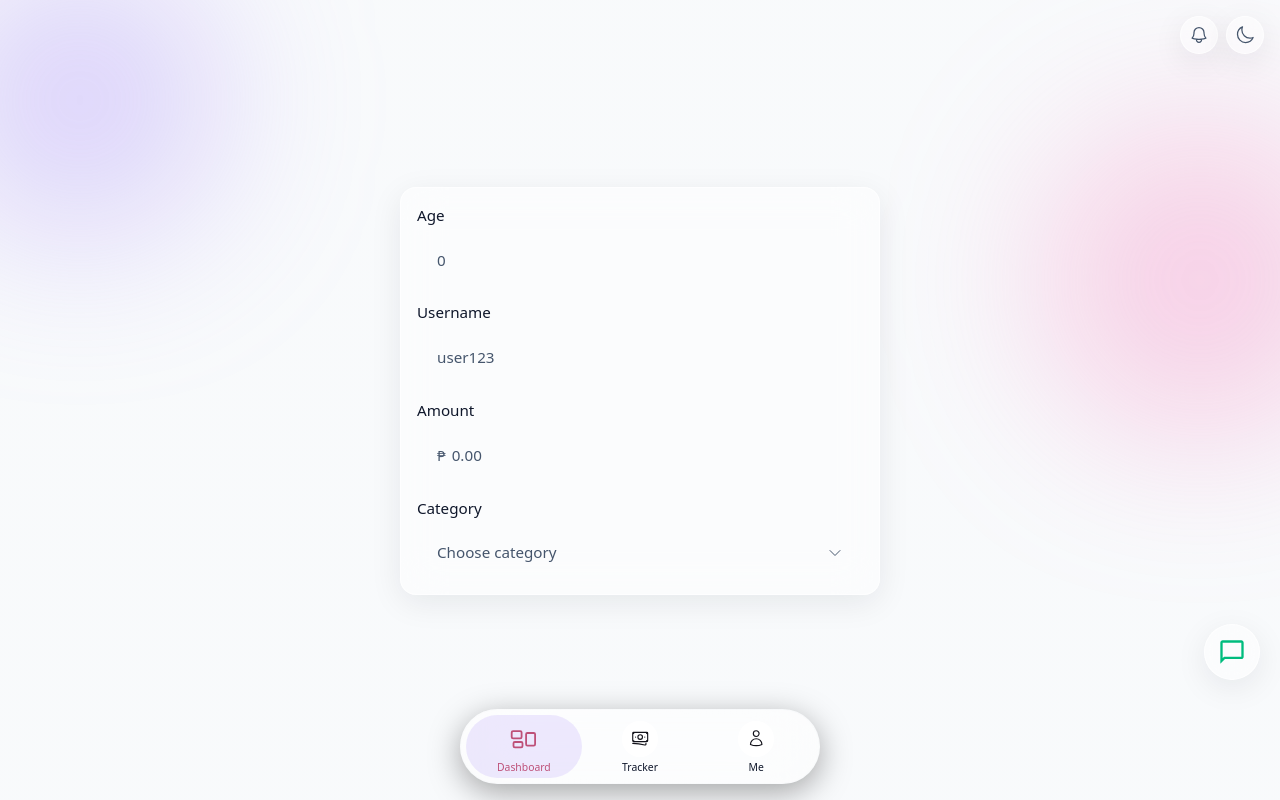
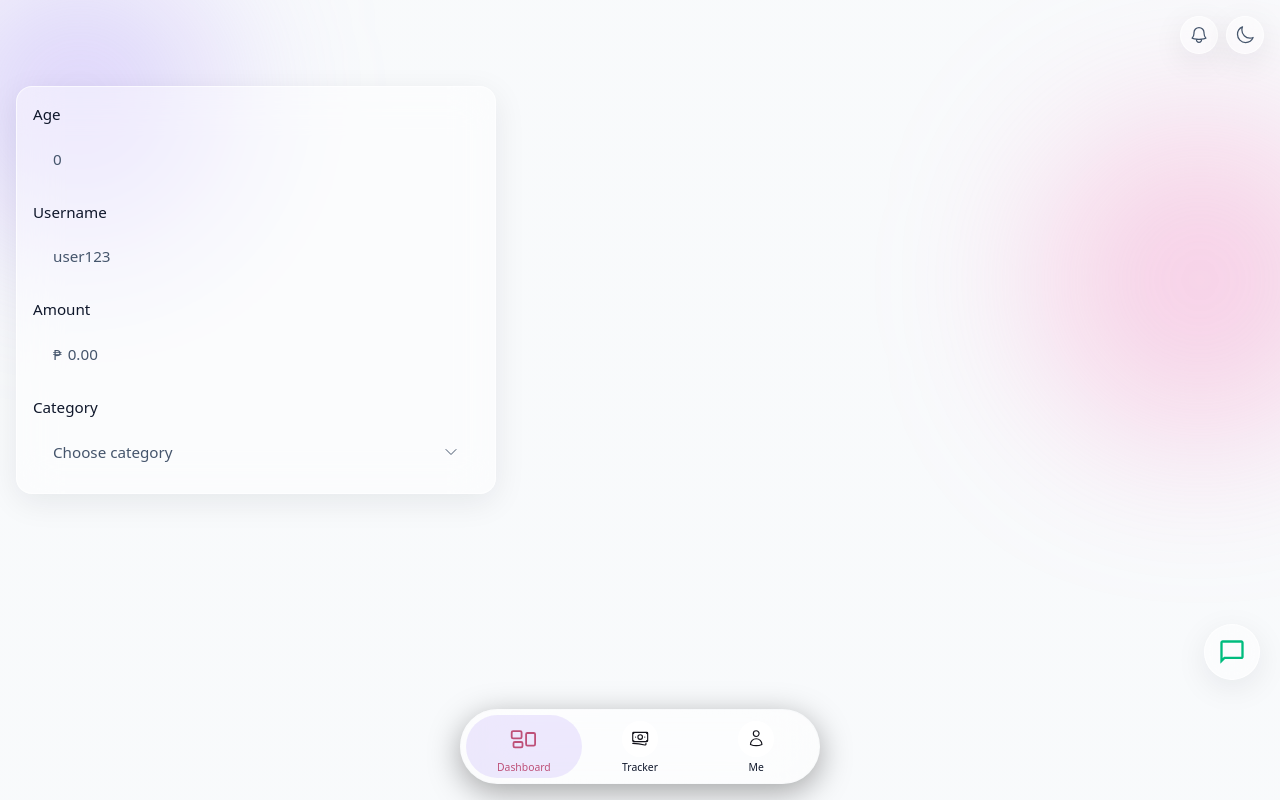
Before and after one commit to YeenYan/pocketflow, a Vue app: page /dashboard in a window 1280 px wide. Built offline with nearby package versions, Linux system fonts and the light colour scheme.

Commit message:
fix(iOS): Fix layout behavior

```diff
--- a/src/App.vue
+++ b/src/App.vue
@@ -45,7 +45,7 @@ async function testNotification() {
 </script>
 
 <template>
-	<div class="glass-layout flex h-dvh flex-col">
+	<div class="glass-layout flex flex-col">
 		<header class="relative z-10 flex shrink-0 justify-end gap-2 p-4 pt-[max(1rem,env(safe-area-inset-top))]">
 			<GlassContainer
 				as="button"
@@ -72,7 +72,7 @@ async function testNotification() {
 			</GlassContainer>
 		</header>
 		<main
-			class="relative z-10 flex min-h-0 flex-1 flex-col overflow-hidden px-4"
+			class="relative z-10 flex min-h-0 flex-1 flex-col overflow-y-auto px-4"
 			:class="showNav ? 'pb-[calc(5.5rem+env(safe-area-inset-bottom))]' : 'pb-[max(1rem,env(safe-area-inset-bottom))]'"
 		>
 			<router-view v-slot="{ Component, route: viewRoute }">
--- a/src/pages/dashboard/DashboardPage.vue
+++ b/src/pages/dashboard/DashboardPage.vue
@@ -49,9 +49,9 @@
 		display: flex;
 		flex: 1;
 		min-height: 0;
-		align-items: center;
-		justify-content: center;
-		overflow: hidden;
+		align-items: stretch;
+		justify-content: flex-start;
+		padding-top: 1rem;
 	}
 
 	.page {
--- a/src/styles/main.css
+++ b/src/styles/main.css
@@ -4,10 +4,17 @@
 html {
 	height: 100%;
 	overflow: hidden;
+	overscroll-behavior: none;
+	background: linear-gradient(
+		180deg,
+		var(--color-bg) 0%,
+		var(--color-bgBody) 100%
+	);
 }
 
 body {
 	@apply m-0 h-dvh overflow-hidden text-textPrimary antialiased;
+	overscroll-behavior: none;
 	font-family:
 		system-ui,
 		-apple-system,
@@ -27,7 +34,16 @@ body {
 }
 
 .glass-layout {
-	@apply relative flex h-dvh flex-col overflow-hidden;
+	position: fixed;
+	inset: 0;
+	display: flex;
+	flex-direction: column;
+	overflow: hidden;
+}
+
+.glass-layout > main {
+	-webkit-overflow-scrolling: touch;
+	overscroll-behavior: contain;
 }
 
 .glass-layout::before,
```
